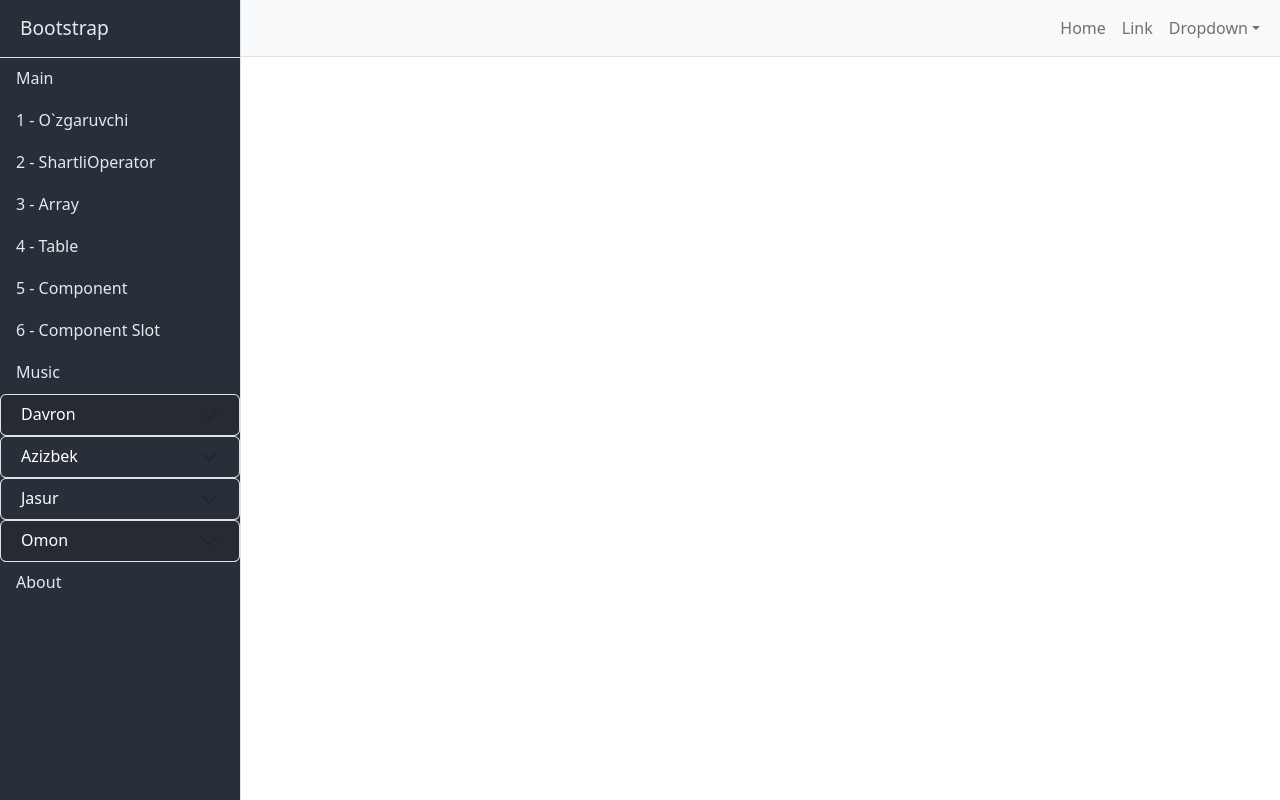
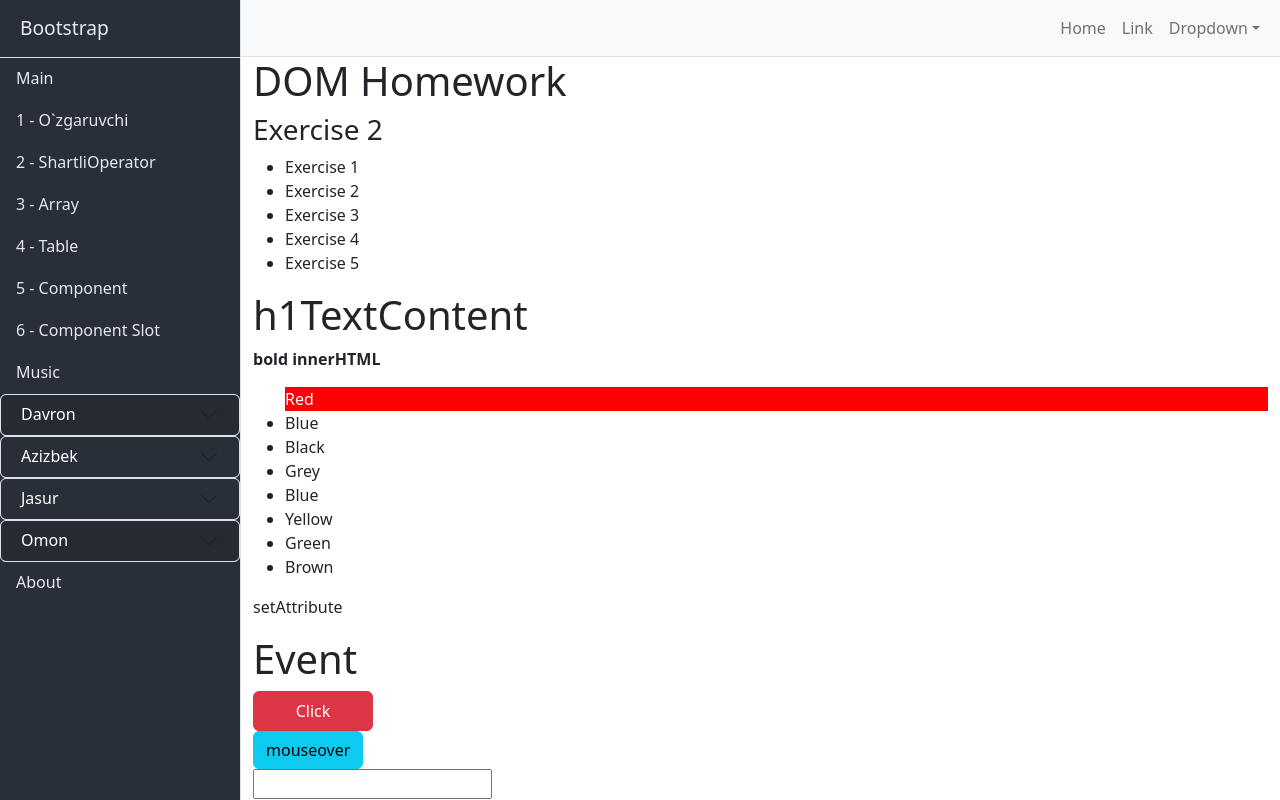
Before and after one commit to tdav/vue1, a Vue app: page /homework_1 in a window 1280 px wide. Built offline with nearby package versions, Linux system fonts and the light colour scheme.

Commit message:
Azizbek Homework_1

```diff
--- a/src/App.vue
+++ b/src/App.vue
@@ -72,6 +72,9 @@
                     </router-link>
                     <router-link class="list-group-item list-group-item-action list-group-item-light" to="/Loop">
                       Loop
+                    </router-link>
+                    <router-link class="list-group-item list-group-item-action list-group-item-light" to="/homework_1">
+                      Homeworks
                     </router-link>
                     </div>
                 </div>
--- a/src/router/index.js
+++ b/src/router/index.js
@@ -14,6 +14,7 @@ import Aziz from '../views/Azizbek/Aziz.vue'
 import Operatorlar from '../views/Omon/operatorlar.vue'
 import newOperators from '@/views/Azizbek/newOperators.vue'
 import Loop from '@/views/Azizbek/Loop.vue'
+import homework_1 from '@/views/Azizbek/homework_1.vue'
 import Sikllar from '../views/Omon/sikllar.vue'
 import Function from '../views/Omon/Function.vue'
 
@@ -58,6 +59,12 @@ const routes = [
     path: '/Loop',
     name: 'Loop',
     component: Loop
+  },
+
+  {
+    path: '/homework_1',
+    name: 'homework_1',
+    component: homework_1
   },
 
   {
--- /dev/null
+++ b/src/views/Azizbek/homework_1.vue
@@ -0,0 +1,78 @@
+<template>
+    <div>
+      <h1 class="domH1">DOM Homework</h1>
+
+      <h3 class="exercise">Exercise 2</h3>
+
+      <ul>
+        <li v-for="(item, index) in exercises" :key="index">{{ item }}</li>
+      </ul>
+
+      <h1 id="textContent">{{ h1TextContent }}</h1>
+
+      <p class="innerHTML" v-html="pInnerHTML"></p>
+
+      <ul class="list-color">
+        <li :style="{ backgroundColor: listItemStyle.color, color: 'white' }">Red</li>
+        <li>Blue</li>
+        <li>Black</li>
+        <li>Grey</li>
+        <li>Blue</li>
+        <li>Yellow</li>
+        <li>Green</li>
+        <li>Brown</li>
+      </ul>
+
+      <p class="atr" :id="setAttributeId">setAttribute</p>
+
+      <a id="href" :href="hrefValue"></a>
+
+      <h1 id="event">Event</h1>
+      <button class="d-block btn btn-danger" @click="deleteList">Click</button>
+
+      <span class="btn btn-info" @mouseover="mouseoverClick">
+        mouseover
+      </span>
+
+      <input class="d-block" type="text" v-model="inputValue" @change="inputP">
+    </div>
+  </template>
+
+  <script setup>
+  import { ref } from 'vue';
+
+  // Data and methods
+  const exercises = ['Exercise 1', 'Exercise 2', 'Exercise 3', 'Exercise 4', 'Exercise 5'];
+
+  const h1TextContent = ref('h1TextContent');
+
+  const pInnerHTML = ref('<b>bold innerHTML</b>');
+
+  const listItemStyle = ref({
+    color: 'red'
+  });
+
+  const setAttributeId = ref('setAttribute');
+
+  const hrefValue = ref('#huxn');
+
+  const inputValue = ref('');
+
+  // Methods
+  function deleteList() {
+    document.getElementById('event').remove();
+  }
+
+  function mouseoverClick() {
+    const colorUl = document.querySelector('.list-color');
+    const newLi = document.createElement('li');
+    newLi.textContent = 'Light';
+    colorUl.appendChild(newLi);
+  }
+
+  function inputP() {
+    const pElement = document.createElement('p');
+    pElement.textContent = inputValue.value;
+    document.body.appendChild(pElement);
+  }
+  </script>
```
Also changed, not shown: src/views/Azizbek/homework.js (added, +86 -0 lines), src/views/Azizbek/index.html (added, +57 -0 lines).
